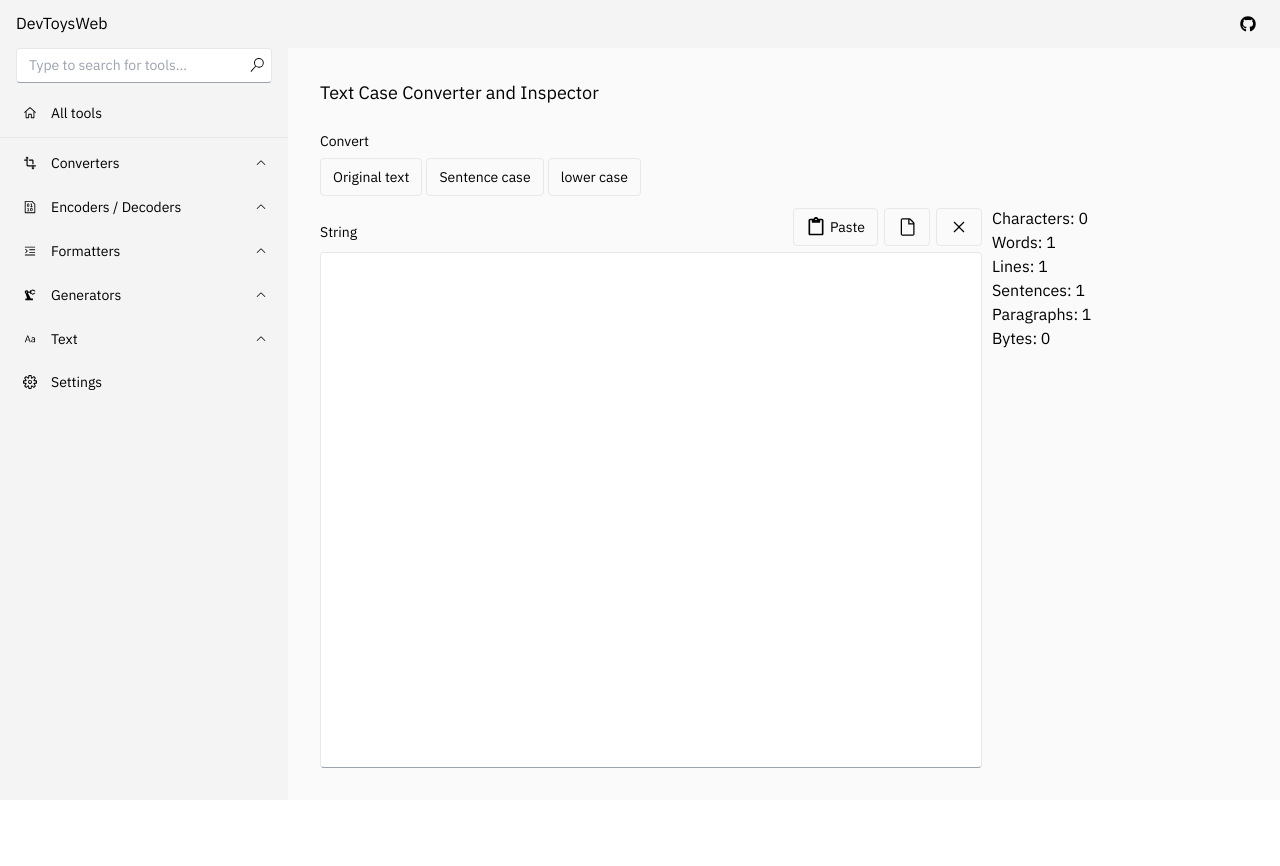
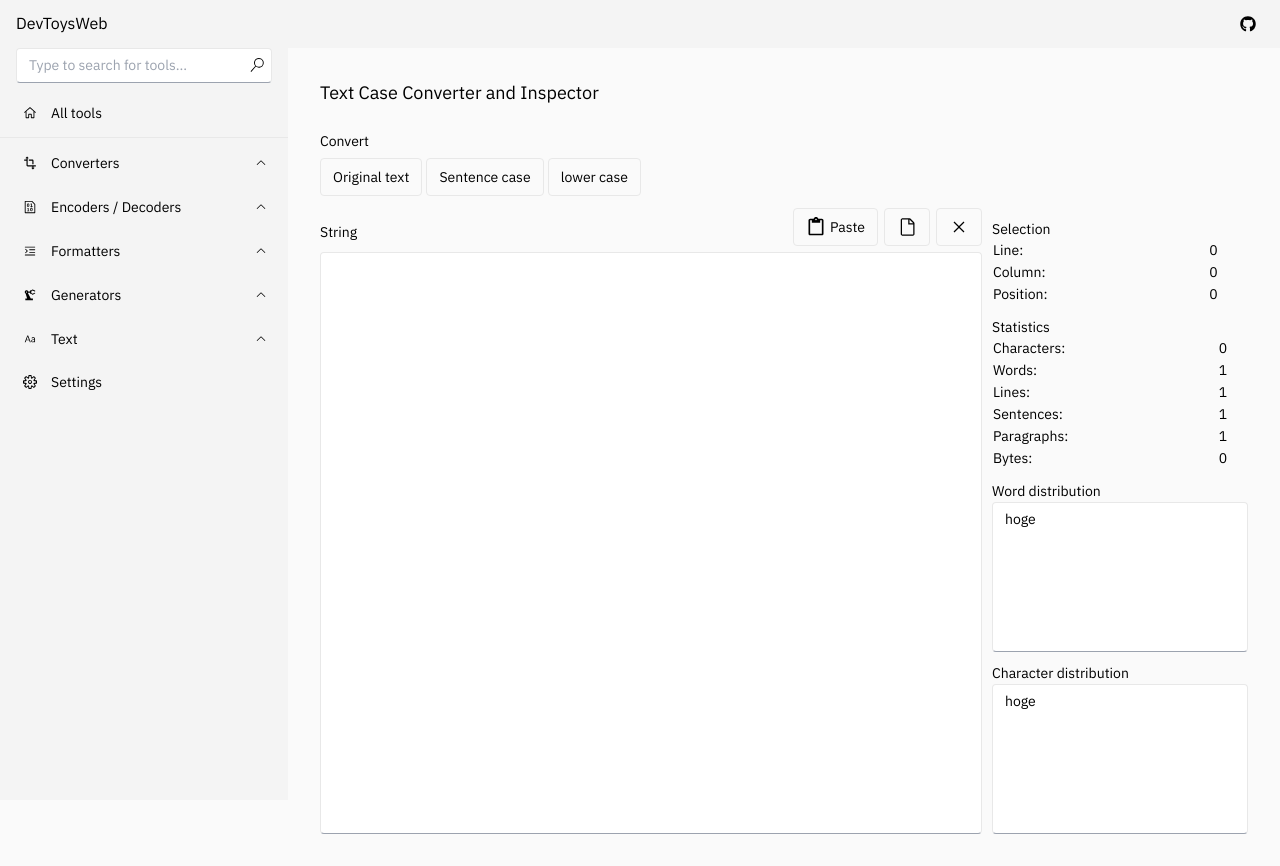
Before and after one commit to morinokami/DevToysWeb, a Next.js app: page /text/inspector-case-converter in a window 1280 px wide. Before the commit the page ends 800 px from the top, so only its background shows below. Built offline with nearby package versions, Linux system fonts and the light colour scheme.

Commit message:
Complete basic structure

```diff
--- a/data/locales/en/messages.ts
+++ b/data/locales/en/messages.ts
@@ -72,7 +72,30 @@ export const t = {
     originalTextTitle: "Original text",
     sentenceCaseTitle: "Sentence case",
     lowerCaseTitle: "lower case",
+    titleCaseTitle: "Title Case",
+    camelCaseTitle: "camelCase",
+    pascalCaseTitle: "PascalCase",
+    snakeCaseTitle: "snake_case",
+    constantCaseTitle: "CONSTANT_CASE",
+    kebabCaseTitle: "kebab-case",
+    cobolCaseTitle: "COBOL-CASE",
+    trainCaseTitle: "Train-Case",
+    alternatingCaseTitle: "aLtErNaTiNg cAsE",
+    inverseCaseTitle: "InVeRsE CaSe",
     stringTitle: "String",
+    selectionTitle: "Selection",
+    lineTitle: "Line:",
+    columnTitle: "Column:",
+    positionTitle: "Position:",
+    statisticsTitle: "Statistics",
+    charactersTitle: "Characters:",
+    wordsTitle: "Words:",
+    linesTitle: "Lines:",
+    sentencesTitle: "Sentences:",
+    paragraphsTitle: "Paragraphs:",
+    bytesTitle: "Bytes:",
+    wordDistributionTitle: "Word distribution",
+    characterDistributionTitle: "Character distribution",
   },
   json: {
     title: "JSON Formatter",
--- a/data/locales/ja/messages.ts
+++ b/data/locales/ja/messages.ts
@@ -66,12 +66,35 @@ export const t = {
     decodeText: "デコード",
   },
   inspectorCaseConverter: {
-    title: "Text Case Converter and Inspector",
-    convertTitle: "Convert",
-    originalTextTitle: "Original text",
+    title: "テキストのケース変換と検査",
+    convertTitle: "変換",
+    originalTextTitle: "もとのテキスト",
     sentenceCaseTitle: "Sentence case",
     lowerCaseTitle: "lower case",
-    stringTitle: "String",
+    titleCaseTitle: "Title Case",
+    camelCaseTitle: "camelCase",
+    pascalCaseTitle: "PascalCase",
+    snakeCaseTitle: "snake_case",
+    constantCaseTitle: "CONSTANT_CASE",
+    kebabCaseTitle: "kebab-case",
+    cobolCaseTitle: "COBOL-CASE",
+    trainCaseTitle: "Train-Case",
+    alternatingCaseTitle: "aLtErNaTiNg cAsE",
+    inverseCaseTitle: "InVeRsE CaSe",
+    stringTitle: "文字列",
+    selectionTitle: "選択",
+    lineTitle: "行:",
+    columnTitle: "列:",
+    positionTitle: "位置:",
+    statisticsTitle: "統計",
+    charactersTitle: "文字数:",
+    wordsTitle: "単語数:",
+    linesTitle: "行数:",
+    sentencesTitle: "文数:",
+    paragraphsTitle: "段落数:",
+    bytesTitle: "バイト数:",
+    wordDistributionTitle: "単語の分布",
+    characterDistributionTitle: "文字の分布",
   },
   json: {
     title: "JSON フォーマッタ",
--- a/data/locales/ja/nav.ts
+++ b/data/locales/ja/nav.ts
@@ -164,11 +164,11 @@ export const nav: Nav = [
     icon: IconText,
     items: [
       {
-        title: "Inspector & Case Converter",
-        longTitle: "Text Case Converter and Inspector",
+        title: "検査とケース変換",
+        longTitle: "テキストのケース変換と検査",
         href: `${localePath}/text/inspector-case-converter`,
         icon: IconInspectorCaseConverter,
-        desc: "Analyze text and convert it to a different case",
+        desc: "テキストを分析し異なるケースへと変換する",
       },
       {
         title: "Markdown プレビュー",
--- a/pages/[category]/inspector-case-converter.tsx
+++ b/pages/[category]/inspector-case-converter.tsx
@@ -80,13 +80,68 @@ const InspectorCaseConverter: NextPage = () => {
           />
         </SectionMain>
         <Spacer x={10} />
-        <div className="w-64">
-          <div>Characters: {characters}</div>
-          <div>Words: {words}</div>
-          <div>Lines: {lines}</div>
-          <div>Sentences: {sentences}</div>
-          <div>Paragraphs: {paragraphs}</div>
-          <div>Bytes: {bytes}</div>
+        <div className="flex w-64 flex-col">
+          <VSpacerM />
+          <SectionHeader title={t.inspectorCaseConverter.selectionTitle} />
+          <table className="w-full text-sm">
+            <tbody>
+              <tr>
+                <td>{t.inspectorCaseConverter.lineTitle}</td>
+                <td>0</td>
+              </tr>
+              <tr>
+                <td>{t.inspectorCaseConverter.columnTitle}</td>
+                <td>0</td>
+              </tr>
+              <tr>
+                <td>{t.inspectorCaseConverter.positionTitle}</td>
+                <td>0</td>
+              </tr>
+            </tbody>
+          </table>
+
+          <VSpacerM />
+          <SectionHeader title={t.inspectorCaseConverter.statisticsTitle} />
+          <table className="w-full text-sm">
+            <tbody>
+              <tr>
+                <td>{t.inspectorCaseConverter.charactersTitle}</td>
+                <td>{characters}</td>
+              </tr>
+              <tr>
+                <td>{t.inspectorCaseConverter.wordsTitle}</td>
+                <td>{words}</td>
+              </tr>
+              <tr>
+                <td>{t.inspectorCaseConverter.linesTitle}</td>
+                <td>{lines}</td>
+              </tr>
+              <tr>
+                <td>{t.inspectorCaseConverter.sentencesTitle}</td>
+                <td>{sentences}</td>
+              </tr>
+              <tr>
+                <td>{t.inspectorCaseConverter.paragraphsTitle}</td>
+                <td>{paragraphs}</td>
+              </tr>
+              <tr>
+                <td>{t.inspectorCaseConverter.bytesTitle}</td>
+                <td>{bytes}</td>
+              </tr>
+            </tbody>
+          </table>
+
+          <VSpacerM />
+          <SectionHeader
+            title={t.inspectorCaseConverter.wordDistributionTitle}
+          />
+          <TextArea value="hoge" />
+
+          <VSpacerM />
+          <SectionHeader
+            title={t.inspectorCaseConverter.characterDistributionTitle}
+          />
+          <TextArea value="hoge" />
         </div>
       </SectionMain>
     </MainLayout>
```
